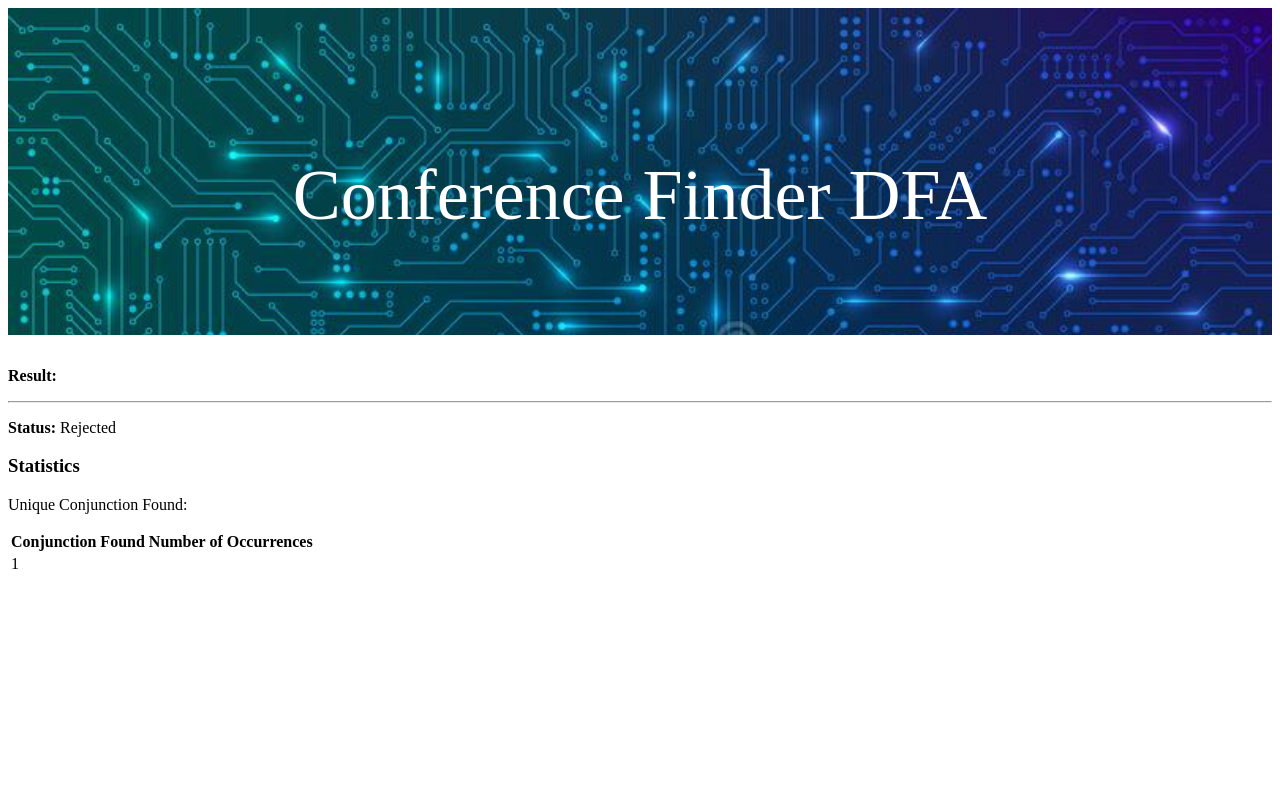
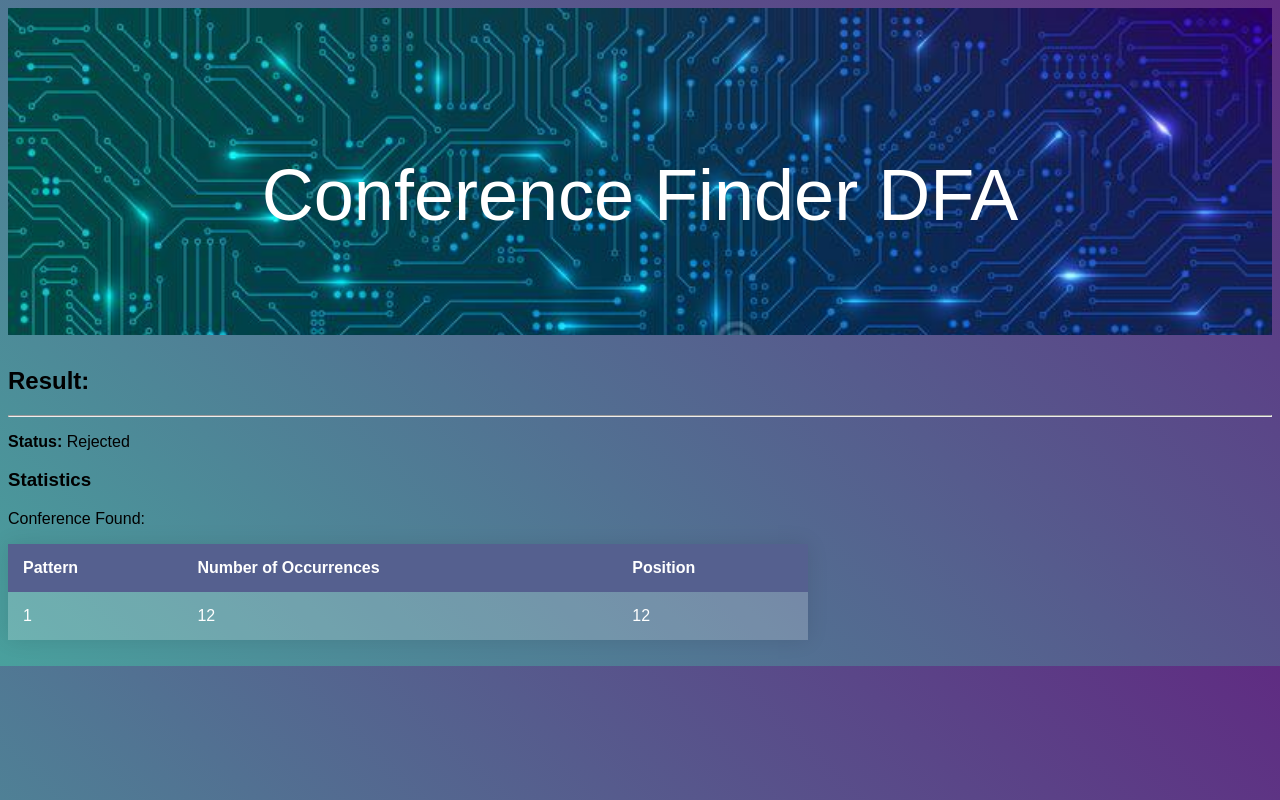
Before and after one commit to baiyuankok/Conference-Finder-DFA, a Django app: template templates/result.html in a window 1280 px wide. Run offline with Django 4.2, Linux system fonts and the light colour scheme; the template is opened without the code that fills it, so the values that code supplies are empty.

Commit message:
Modified index and result pages

```diff
--- a/static/index.css
+++ b/static/index.css
@@ -1,3 +1,9 @@
+body {
+	background: linear-gradient(45deg, #49a09d, #5f2c82);
+	font-family: sans-serif;
+	font-weight: 100;
+}
+
 .headerBackground {
   padding: 2rem 1rem;
   margin-bottom: 2rem;
@@ -149,3 +155,44 @@ padding-left: 0;
   margin-right: 3px;
   cursor: pointer;
 }
+
+table {
+	width: 800px;
+	border-collapse: collapse;
+	overflow: hidden;
+	box-shadow: 0 0 20px rgba(0,0,0,0.1);
+}
+
+th,
+td {
+	padding: 15px;
+	background-color: rgba(255,255,255,0.2);
+	color: #fff;
+}
+
+th {
+  text-align: left;
+}
+
+thead th {
+  background-color: #55608f;
+}
+
+tbody tr:hover {
+  background-color: rgba(255, 255, 255, 0.3);
+}
+
+tbody td {
+  position: relative;
+}
+
+tbody td:hover:before {
+  content: "";
+  position: absolute;
+  left: 0;
+  right: 0;
+  top: -9999px;
+  bottom: -9999px;
+  background-color: rgba(255, 255, 255, 0.2);
+  z-index: -1;
+}
--- a/templates/index.html
+++ b/templates/index.html
@@ -1,7 +1,7 @@
 <!DOCTYPE html>
 <html>
 <head>
-    <link rel="stylesheet" href="static/index.css">
+    <link rel="stylesheet" href="static/index.css"/>
     <title>Conference Finder DFA</title>
 </head>
 <body>
--- a/templates/result.html
+++ b/templates/result.html
@@ -13,9 +13,7 @@
         </div>
     </div>
     <div id="content">
-        <!-- <p id="input"><b>Input: </b></p> -->
-        <!-- <textarea id="test-strings" rows="10" cols="100" disabled></textarea> -->
-        <p id="output"><b>Result: </b></p>
+        <h2>Result: </h2>
         {{ result|safe|linebreaks }}
         <hr>
         {% if accepted %}
@@ -26,26 +24,23 @@
 
 
         <h3>Statistics</h3>
-        <p>Unique Conjunction Found: <span data-bind="text: uniqueNum"></span></p>
-        <table id="customers">
+        <p>Conference Found: </p>
+        <table>
             <thead>
                 <tr>
-                    <th>Conjunction Found</th>
+                    <th>Pattern</th>
                     <th>Number of Occurrences</th>
-                    <!-- <th>Type of Conjunction</th> -->
+                    <th>Position</th>
                 </tr>
             </thead>
-            <tbody data-bind="foreach: Object.keys(stats())">
+            <tbody>
                 <tr>
-                    <td id="Conference Found">1</td>
-                    <!-- <td data-bind="text: $parent.stats()[$data]['num']"></td> -->
-                    <td id="occurenceNum"></td>
-                    <!-- <td data-bind="text: $parent.stats()[$data]['type']"></td> -->
+                    <td id="pattern">1</td>
+                    <td id="occurence-num">12</td>
+                    <td id="position">12</td>
                 </tr>
             </tbody>
         </table>
-        <!-- <script type='text/javascript' src='knockout-3.5.1.js'></script> -->
-        <!-- <script src="static/index.js"></script> -->
         <br>
     </div>
 
```
Lines whose indentation alone changed are shown as unchanged.
